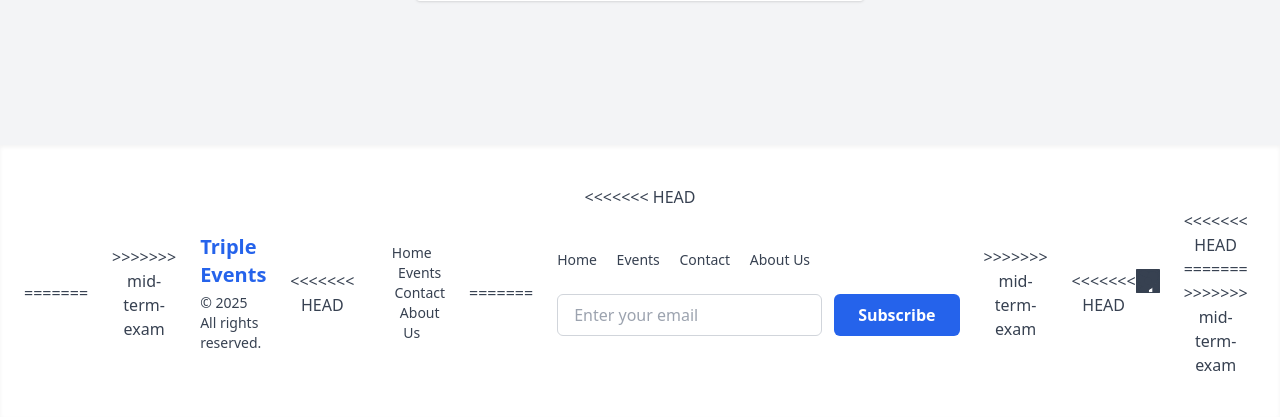
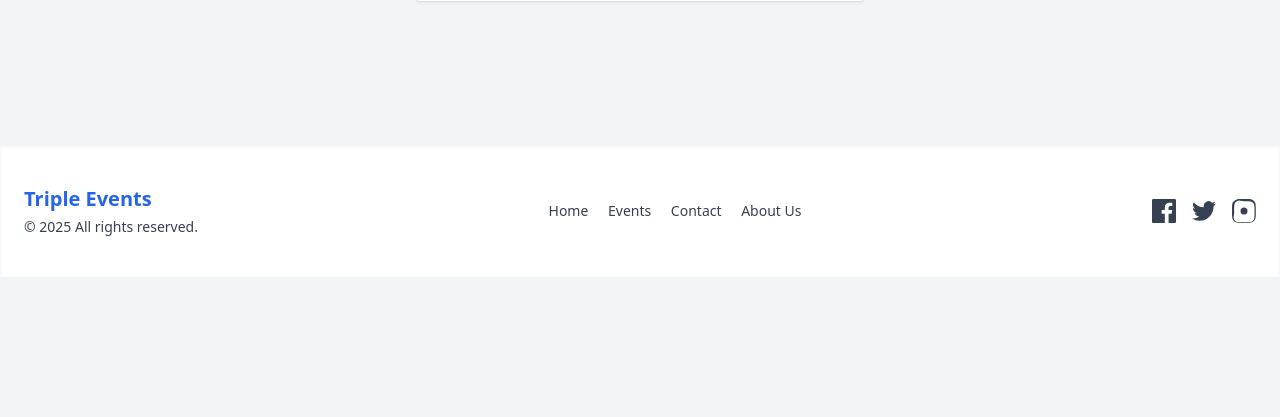
Before and after one commit to Moniruzzaman-Shawon/Event-Management-System, a Django app: page /categories/add/ in a window 1280 px wide. Shown: the part 549-966 px from the top of the page. After the commit the page ends 785 px from the top, so only its background shows below. Run offline with Django 5.2, Linux system fonts and the light colour scheme; the visitor is signed in with stand-in values (Sample User, id 1); some libraries are stand-ins or nearby versions.

Commit message:
conflict fixed

```diff
--- a/templates/base.html
+++ b/templates/base.html
@@ -90,21 +90,15 @@
         <!-- Footer -->
     <footer class="bg-white shadow-inner mt-16">
       <div class="max-w-7xl mx-auto px-6 py-10 text-gray-700">
-<<<<<<< HEAD
         <div
           class="flex flex-col md:flex-row justify-between items-center gap-6"
         >
-=======
-        <div class="flex flex-col md:flex-row justify-between items-center gap-6">
-
->>>>>>> mid-term-exam
           <!-- Branding -->
           <div class="text-center md:text-left">
             <h2 class="text-xl font-bold text-blue-600">Triple Events</h2>
             <p class="text-sm mt-1">&copy; 2025 All rights reserved.</p>
           </div>
 
-<<<<<<< HEAD
           <!-- Navigation Links -->
           <nav class="space-x-4 text-sm">
             <a href="/" class="hover:text-blue-600 transition">Home</a>
@@ -116,40 +110,10 @@
               >About Us</a
             >
           </nav>
-=======
-          <!-- Navigation Links and Subscription Form -->
-          <div class="flex flex-col items-center md:items-start space-y-6">
-            <!-- Navigation Links -->
-            <nav class="space-x-4 text-sm">
-              <a href="/" class="hover:text-blue-600 transition">Home</a>
-              <a href="{% url 'all_events' %}" class="hover:text-blue-600 transition">Events</a>
-              <a href="/contact/" class="hover:text-blue-600 transition">Contact</a>
-              <a href="/aboutus/" class="hover:text-blue-600 transition">About Us</a>
-            </nav>
-
-            <!-- Subscription Form -->
-            <form class="flex flex-col sm:flex-row gap-3 w-full max-w-md" method="POST" action="/subscribe/">
-              <input
-                type="email"
-                name="email"
-                placeholder="Enter your email"
-                required
-                class="flex-grow px-4 py-2 border border-gray-300 rounded-md focus:outline-none focus:ring-2 focus:ring-blue-600"
-              />
-              <button
-                type="submit"
-                class="px-6 py-2 bg-blue-600 text-white rounded-md font-semibold hover:bg-blue-700 transition"
-              >
-                Subscribe
-              </button>
-            </form>
-          </div>
->>>>>>> mid-term-exam
 
           <!-- Social Media Icons -->
           <div class="flex space-x-4">
             <!-- Facebook -->
-<<<<<<< HEAD
             <a
               href="https://www.facebook.com/moniruzzaman.shawon.3/"
               target="_blank"
@@ -167,23 +131,10 @@
               24 24 23.4 24 22.674V1.326C24
               .6 23.4 0 22.675 0z"
                 />
-=======
-            <a href="https://www.facebook.com/moniruzzaman.shawon.3/" target="_blank" class="hover:text-blue-600 transition" aria-label="Facebook">
-              <svg fill="currentColor" viewBox="0 0 24 24" class="w-6 h-6">
-                <path d="M22.675 0h-21.35C.6 0 0 .6 0 1.326v21.348C0 23.4.6 24 1.325
-                  24H12.82v-9.294H9.692v-3.622h3.128V8.413c0-3.1
-                  1.893-4.788 4.659-4.788 1.325 0
-                  2.463.099 2.794.143v3.24l-1.918.001c-1.504
-                  0-1.796.715-1.796 1.763v2.312h3.587l-.467
-                  3.622h-3.12V24h6.116C23.4
-                  24 24 23.4 24 22.674V1.326C24
-                  .6 23.4 0 22.675 0z" />
->>>>>>> mid-term-exam
               </svg>
             </a>
 
             <!-- Twitter -->
-<<<<<<< HEAD
             <a
               href="https://x.com/Shawon17117"
               target="_blank"
@@ -208,30 +159,10 @@
               0-.21 0-.423-.015-.634A10.012
               10.012 0 0 0 24 4.557z"
                 />
-=======
-            <a href="https://x.com/Shawon17117" target="_blank" class="hover:text-blue-600 transition" aria-label="Twitter">
-              <svg fill="currentColor" viewBox="0 0 24 24" class="w-6 h-6">
-                <path d="M24 4.557a9.93 9.93 0 0 1-2.828.775
-                  4.932 4.932 0 0 0 2.165-2.724
-                  9.864 9.864 0 0 1-3.127
-                  1.195 4.916 4.916 0 0 0-8.384
-                  4.482A13.942 13.942 0 0 1
-                  1.671 3.149a4.916 4.916 0 0 0
-                  1.523 6.574 4.903 4.903 0 0 1-2.229-.616c-.054
-                  2.281 1.581 4.415 3.949
-                  4.89a4.935 4.935 0 0 1-2.224.084
-                  4.918 4.918 0 0 0 4.59 3.417A9.867
-                  9.867 0 0 1 0 19.54a13.94 13.94
-                  0 0 0 7.548 2.212c9.057
-                  0 14.01-7.496 14.01-13.986
-                  0-.21 0-.423-.015-.634A10.012
-                  10.012 0 0 0 24 4.557z" />
->>>>>>> mid-term-exam
               </svg>
             </a>
 
             <!-- Instagram -->
-<<<<<<< HEAD
             <a
               href="https://www.instagram.com/"
               target="_blank"
@@ -273,50 +204,10 @@
               18.612.131 17.333.072 16.053.013
               15.644 0 12 0z"
                 />
-=======
-            <a href="https://www.instagram.com/" target="_blank" class="hover:text-blue-600 transition" aria-label="Instagram">
-              <svg fill="currentColor" viewBox="0 0 24 24" class="w-6 h-6">
-                <path d="M12 2.163c3.204 0 3.584.012
-                  4.85.07 1.17.056 1.97.24
-                  2.428.403a4.92 4.92 0 0
-                  1 1.675 1.087 4.918 4.918 0 0
-                  1 1.088 1.675c.163.457.347
-                  1.258.403 2.427.058 1.267.069
-                  1.647.069 4.851s-.012 3.584-.07
-                  4.851c-.056 1.169-.24 1.97-.403
-                  2.428a4.902 4.902 0 0 1-1.087
-                  1.675 4.916 4.916 0 0 1-1.675
-                  1.087c-.457.163-1.258.347-2.427.403-1.267.058-1.647.069-4.851.069s-3.584-.012-4.851-.07c-1.169-.056-1.97-.24-2.428-.403a4.92 4.92 0 0 1-1.675-1.087
-                  4.918 4.918 0 0 1-1.088-1.675c-.163-.457-.347-1.258-.403-2.427C2.175
-                  15.747 2.163 15.367 2.163
-                  12s.012-3.584.07-4.851c.056-1.169.24-1.97.403-2.428a4.902 4.902 0
-                  0 1 1.087-1.675 4.918 4.918 0 0
-                  1 1.675-1.088c.457-.163 1.258-.347
-                  2.427-.403C8.416 2.175 8.796
-                  2.163 12 2.163m0-2.163C8.741
-                  0 8.332.013 7.052.072 5.773.131
-                  4.672.363 3.68.88 2.688 1.396
-                  1.88 2.204.88 3.196.363
-                  4.188.131 5.289.072 6.568.013
-                  7.948 0 8.357 0 12c0 3.643.013
-                  4.052.072 5.332.059 1.279.291
-                  2.38.808 3.372.516.992 1.324
-                  1.8 2.316 2.316.992.516 2.093.749
-                  3.372.808 1.279.059 1.688.072
-                  5.332.072s4.052-.013 5.332-.072c1.279-.059
-                  2.38-.291 3.372-.808.992-.516
-                  1.8-1.324 2.316-2.316.516-.992.749-2.093.808-3.372.059-1.279.072-1.688.072-5.332s-.013-4.052-.072-5.332c-.059-1.279-.291-2.38-.808-3.372-.516-.992-1.324-1.8-2.316-2.316C19.713.363
-                  18.612.131 17.333.072 16.053.013
-                  15.644 0 12 0z" />
->>>>>>> mid-term-exam
                 <circle cx="12" cy="12" r="3.5" />
               </svg>
             </a>
           </div>
-<<<<<<< HEAD
-=======
-
->>>>>>> mid-term-exam
         </div>
       </div>
     </footer>
```
